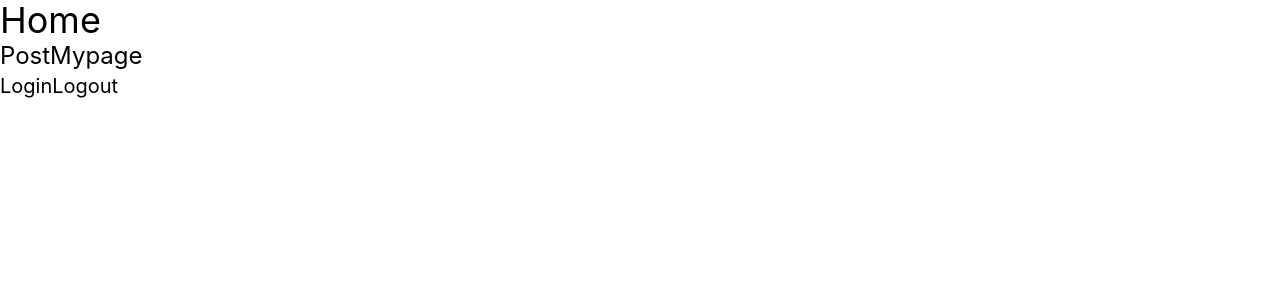
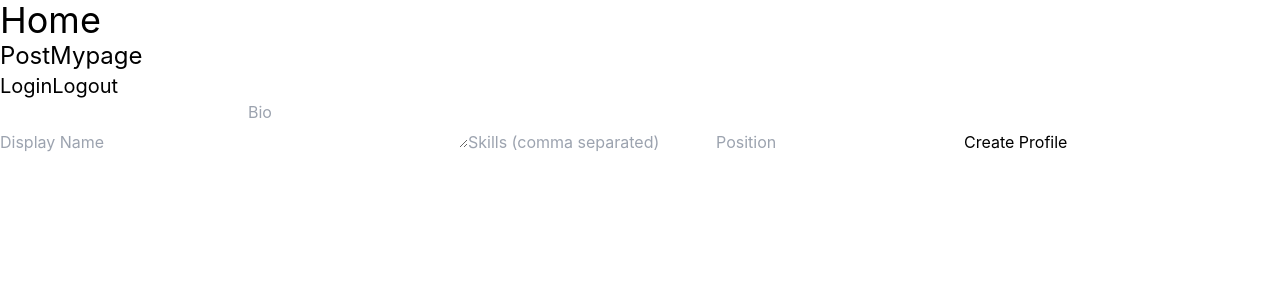
Before and after one commit to Yamamoto1012/kit_hashi5, a React (Create React App) app: page /create-profile in a window 1280 px wide. Shown: the top 300 px of the page. Built offline with nearby package versions, Linux system fonts and the light colour scheme.

Commit message:
プロフィールページの実装と、登録処理

```diff
--- a/src/App.js
+++ b/src/App.js
@@ -7,6 +7,8 @@ import Navbar from './components/sidebar/Sidebar';
 import Profile from './components/Profile';
 import PostQuestion from './components/PostQuestion';
 import QuestionDetail from './components/QuestionDetail';
+import CreateProfile from './components/CreateProfile';
+
 
 
 function App() {
@@ -17,8 +19,10 @@ function App() {
         <Route path="/" element={<Home />} />
         <Route path="/login" element={<Login />} />
         <Route path="/logout" element={<Logout />} />
+        <Route path="/create-profile" element={<CreateProfile />} />
         <Route path="/Profile" element={<Profile />} />
         <Route path="/post" element={<PostQuestion/>} />
+        <Route path="/users/:userId" element={<Profile />} />
         <Route path="/questions/:questionId" element={< QuestionDetail />} />
       </Routes>
     </Router>
--- /dev/null
+++ b/src/components/CreateProfile.jsx
@@ -0,0 +1,63 @@
+import { useState } from 'react';
+import { useNavigate } from 'react-router-dom';
+import { auth, db} from '../firebase';
+import { doc, setDoc } from 'firebase/firestore';
+
+const CreateProfile = () => {
+    const navigate = useNavigate();
+    const [displayName, setDisplayName] = useState('');
+    const [bio, setBio] = useState('');
+    const [skills, setSkills] = useState('');
+    const [position, setPosition] = useState('');
+
+    const handleSubmit = async(e) => {
+        e.preventDefault();
+        const user = auth.currentUser;
+
+        if (user) {
+            const userProfileRef = doc(db, 'users', user.uid);
+            const skillsArray = skills.split(',').map(skill => skill.trim());
+
+            await setDoc(userProfileRef, {
+                uid: user.uid,
+                displayName,
+                bio,
+                skills: skillsArray,
+                position
+            });
+
+            navigate(`/users/${user.uid}`);
+        }
+    };
+
+    return (
+        <form onSubmit={handleSubmit}>
+        <input
+            type="text"
+            value={displayName}
+            onChange={(e) => setDisplayName(e.target.value)}
+            placeholder="Display Name"
+        />
+        <textarea
+            value={bio}
+            onChange={(e) => setBio(e.target.value)}
+            placeholder="Bio"
+        />
+        <input
+            type="text"
+            value={skills}
+            onChange={(e) => setSkills(e.target.value)}
+            placeholder="Skills (comma separated)"
+        />
+        <input
+            type="text"
+            value={position}
+            onChange={(e) => setPosition(e.target.value)}
+            placeholder="Position"
+        />
+        <button type="submit">Create Profile</button>
+    </form>
+    )
+}
+
+export default CreateProfile;
--- a/src/components/Profile.jsx
+++ b/src/components/Profile.jsx
@@ -1,11 +1,34 @@
+import { useEffect, useState } from "react";
+import { useParams } from 'react-router-dom';
+import { doc, getDoc } from "firebase/firestore";
+import { db } from "../firebase";
 
 const Profile = () => {
-    return (
-        <>
-            <h1 className='text-xl text-red-500'>aiueo</h1>
-            <h2 className='text-xl text-orange-500'>シビックテックのなんか作るぞ</h2>
-        </>
-    )
-}
+  const { userId } = useParams();
+  const [userProfile, setUserProfire] = useState(null);
 
-export default Profile
+  useEffect(() => {
+    const fetchUserProfile = async () => {
+      const userProfileRef = doc(db, "users", userId);
+      const userProfileSnapshot = await getDoc(userProfileRef);
+      if (userProfileSnapshot.exists()) {
+        setUserProfire(userProfileSnapshot.data());
+      }
+    };
+    fetchUserProfile();
+  }, [userId]);
+  return (
+    <div>
+      {userProfile && (
+        <div>
+          <h1>{userProfile.displayName}</h1>
+          <p>{userProfile.bio}</p>
+          <p>{userProfile.skills.join(", ")}</p>
+          <p>{userProfile.position}</p>
+        </div>
+      )}
+    </div>
+  );
+};
+
+export default Profile;
--- a/src/components/auth/Login.jsx
+++ b/src/components/auth/Login.jsx
@@ -1,19 +1,34 @@
 import React from 'react'
 import { GoogleAuthProvider, signInWithPopup } from 'firebase/auth';
-import { auth } from '../../firebase';
+import { auth, db } from '../../firebase';
+import { useNavigate } from 'react-router-dom';
+import { doc, getDoc } from 'firebase/firestore';
 
 const provider = new GoogleAuthProvider();
 
 function Login() {
-    const login = () => {
-        signInWithPopup(auth, provider)
-            .then((result) => {
-                console.log('user logged in: ', result.user);
-                console.log('成功');
-            })
-            .catch((error) => {
-                console.error('Login error: ', error.message);
-            });
+    const navigate = useNavigate();
+
+    const login = async () => {
+        try {
+            const result = await signInWithPopup(auth, provider);
+            const user = result.user;
+
+            // ユーザーのプロフィールを確認
+            const userProfileRef = doc(db, 'users', user.uid);
+            const userProfileDoc = await getDoc(userProfileRef);
+
+            if (userProfileDoc.exists()) {
+                // プロフィールが既に存在する場合、ホームページにリダイレクト
+                navigate('/');
+            } else {
+                // プロフィールが存在しない場合、プロフィール作成ページにリダイレクト
+                navigate('/create-profile');
+            }
+
+        } catch (error) {
+            console.error('Login error: ', error.message);
+        }
     }
 
     return (
@@ -23,4 +38,4 @@ function Login() {
     )
 }
 
-export default Login
+export default Login;
```
